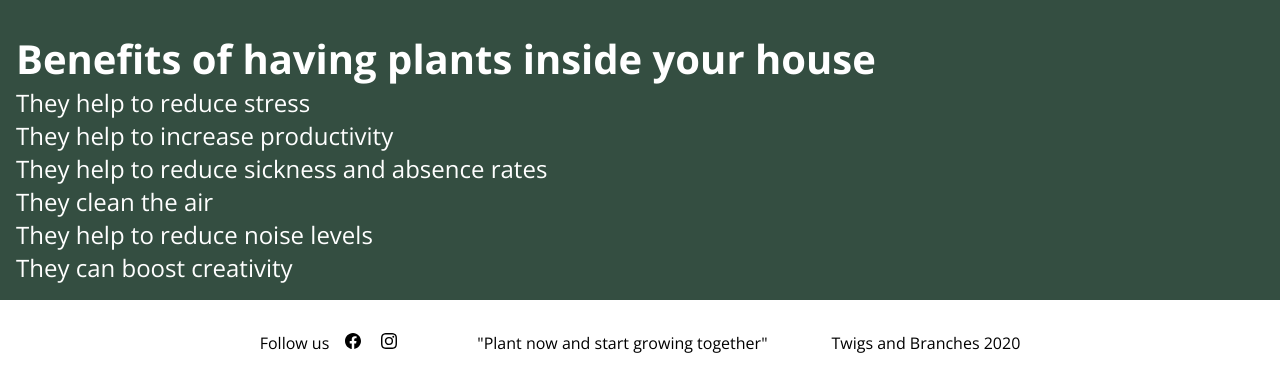
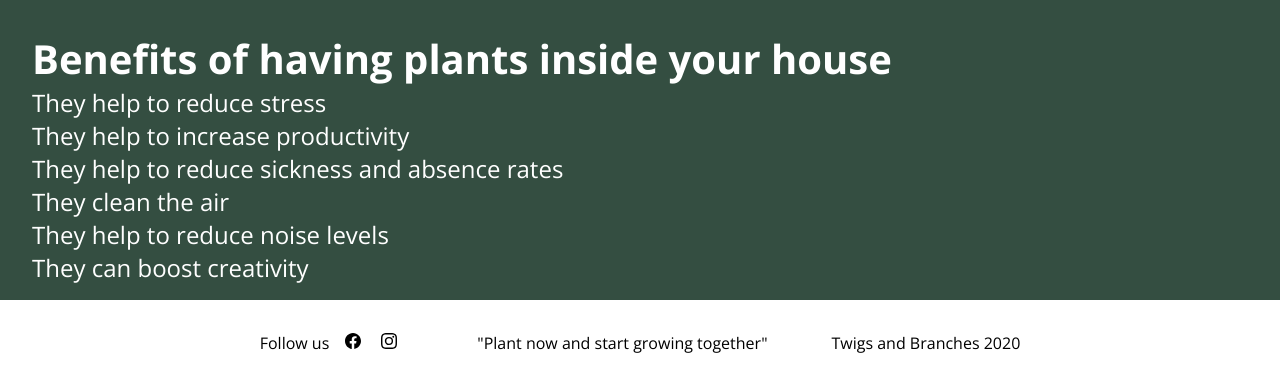
Before and after one commit to thisismaw/BootstrapFile, a plain HTML site: page index.html in a window 1280 px wide. Shown: the part 4537-4923 px from the top of the page. Drawn offline with nearby package versions, Linux system fonts and the light colour scheme.

Commit message:
Update style.css

```diff
--- a/css/style.css
+++ b/css/style.css
@@ -156,7 +156,8 @@ width: 100%;
     display:inline-block;
 }
 .benefit-wrapper {
-
+    margin:0 auto;
+    padding-left:2em;
 }
 .benefit-wrapper h1{
 font-size:2.5em;
```
